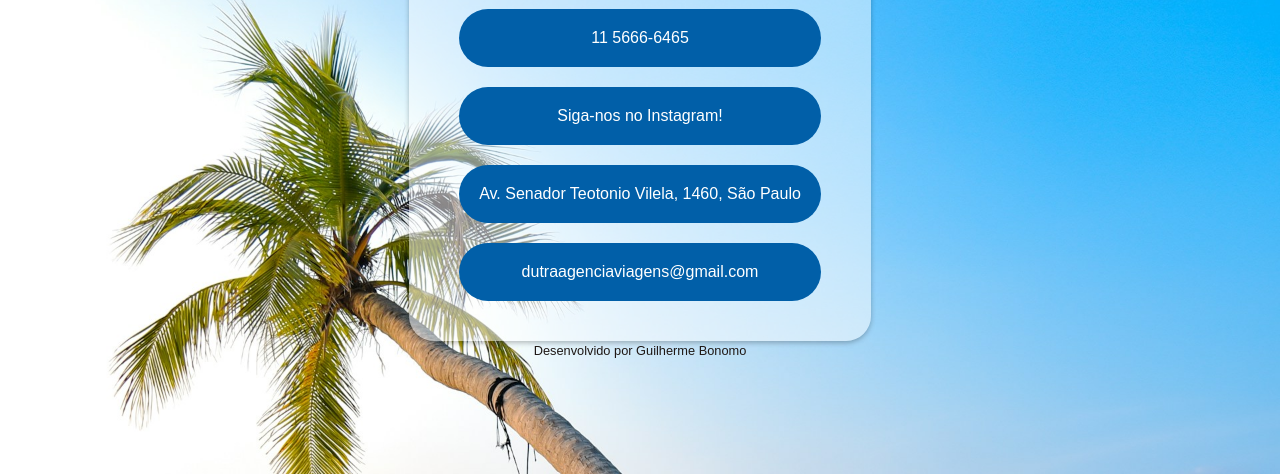
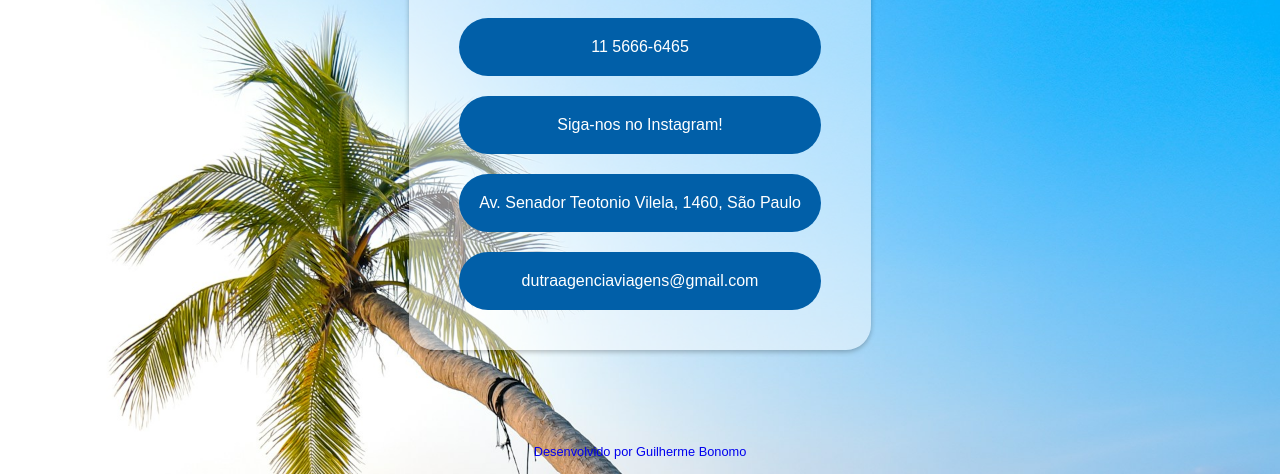
Before and after one commit to dutraagenciaviagens/inicio, a plain HTML site: page index.html in a window 1280 px wide. Shown: the part 326-800 px from the top of the page. Drawn offline with Linux system fonts and the light colour scheme.

Commit message:
Update position assinatura

```diff
--- a/index.html
+++ b/index.html
@@ -106,6 +106,9 @@
         border-radius: 15rem;
       }
       .assinatura {
+        position: absolute;
+        bottom: 0;
+        padding: 15px;
         font-size: var(--f-size-85);
         color: #1f1815;
       }
@@ -150,8 +153,8 @@
         </ul>
       </div>
     </div>
-    <div>
-      <a class="assinatura" href="https://wa.me/5511989618571"
+    <div class="assinatura">
+      <a href="https://wa.me/5511989618571"
         >Desenvolvido por Guilherme Bonomo</a
       >
     </div>
```
